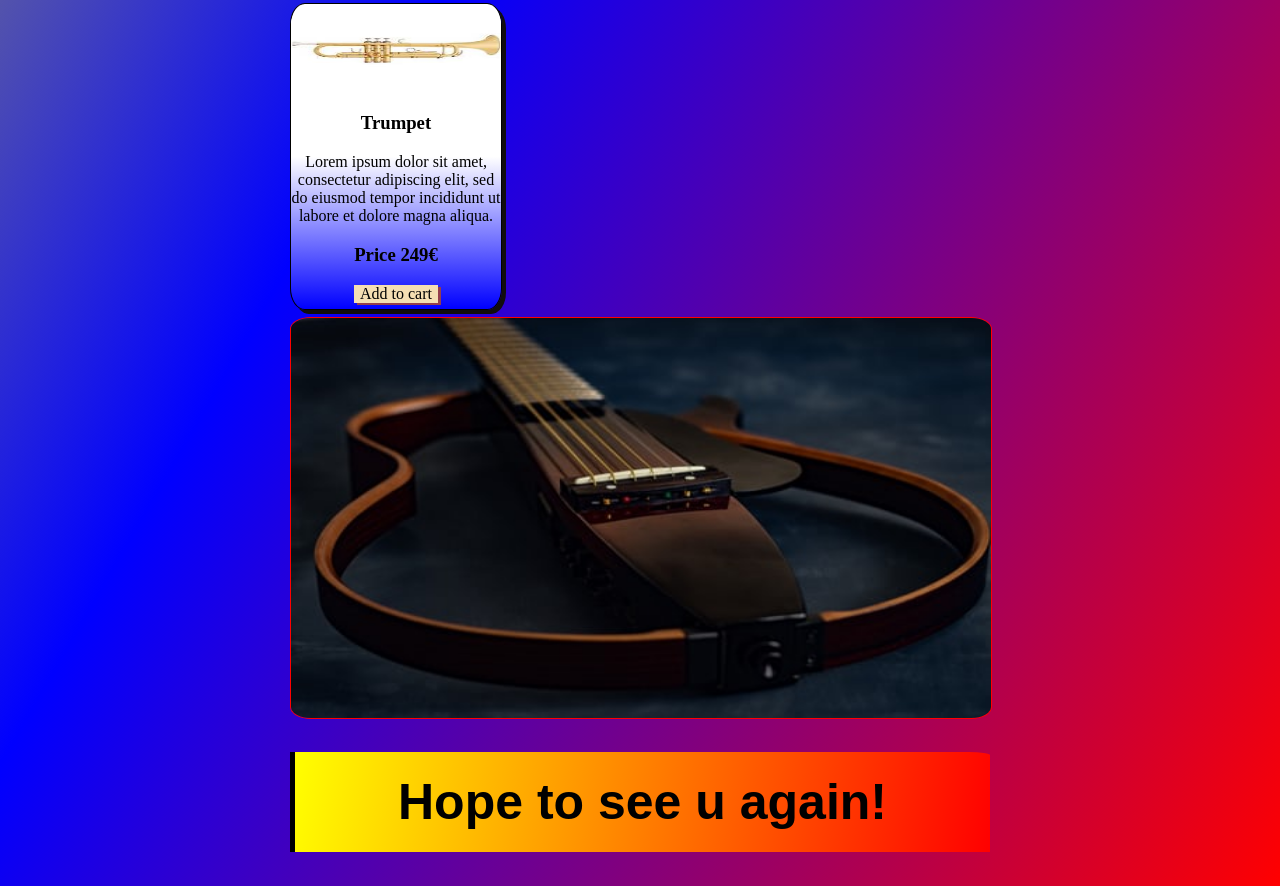
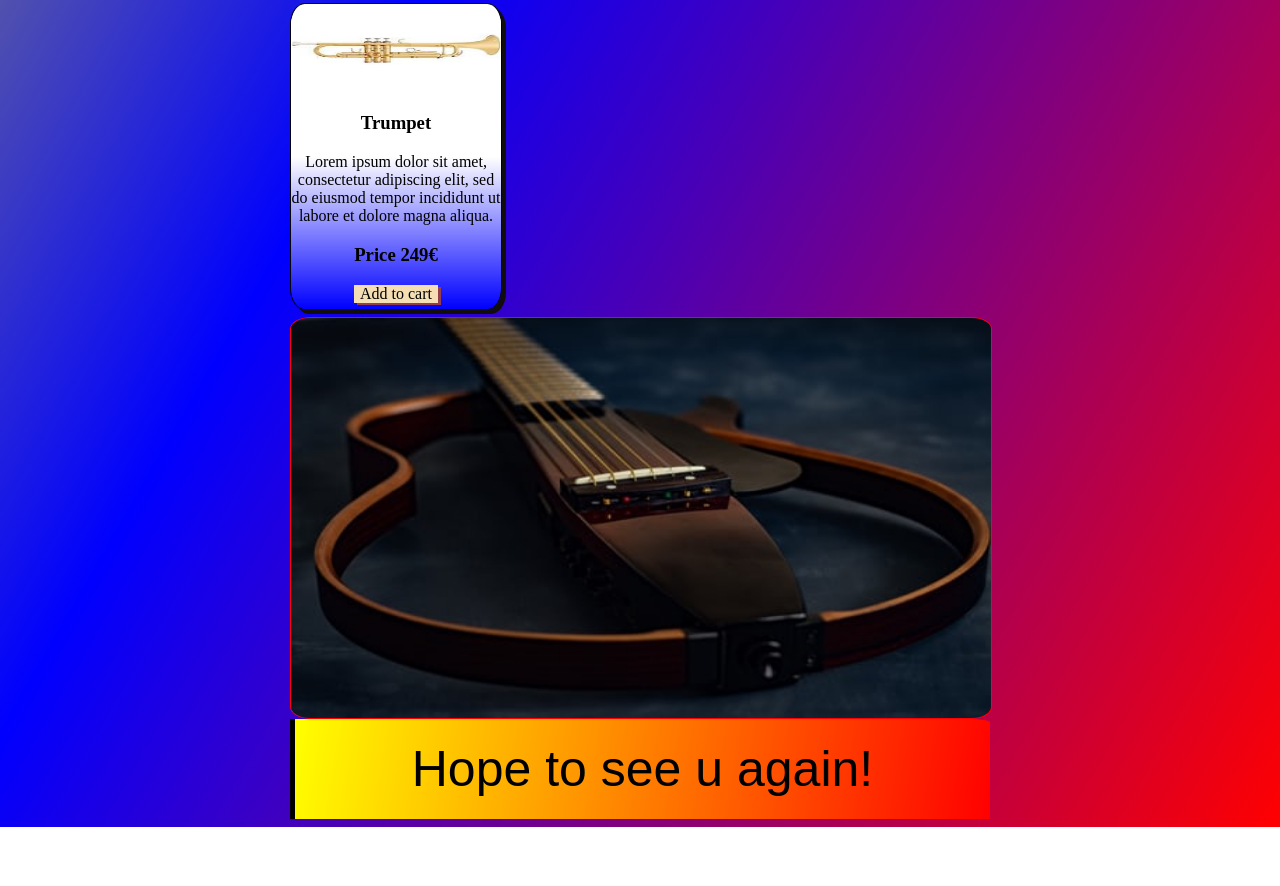
Before and after one commit to voytecu314/DCI-1st-Task-e-Commerce-, a plain HTML site: page index.html in a window 1280 px wide. Shown: the part 1575-2461 px from the top of the page. After the commit the page ends 2402 px from the top, so only its background shows below. Drawn offline with Linux system fonts and the light colour scheme.

Commit message:
Footer h1 changed to div and class name changed into footer-div

```diff
--- a/index.html
+++ b/index.html
@@ -84,9 +84,9 @@
 
     <footer>
         <img class="img-big" src="./img/guitar-footer.jpeg" alt="Image can not be displayed">
-        <h1 class="footer-h1">
+        <div class="footer-div">
             Hope to see u again!
-        </h1>
+        </div>
     </footer>
 </body>
 </html>
--- a/style.css
+++ b/style.css
@@ -13,7 +13,7 @@ iframe{
     height: 100%;
 }
 
-.footer-h1 {
+.footer-div {
     border-left: 5px solid black;
     background-image: linear-gradient(100deg, yellow, red);
     border-top-right-radius: 3%;
```
